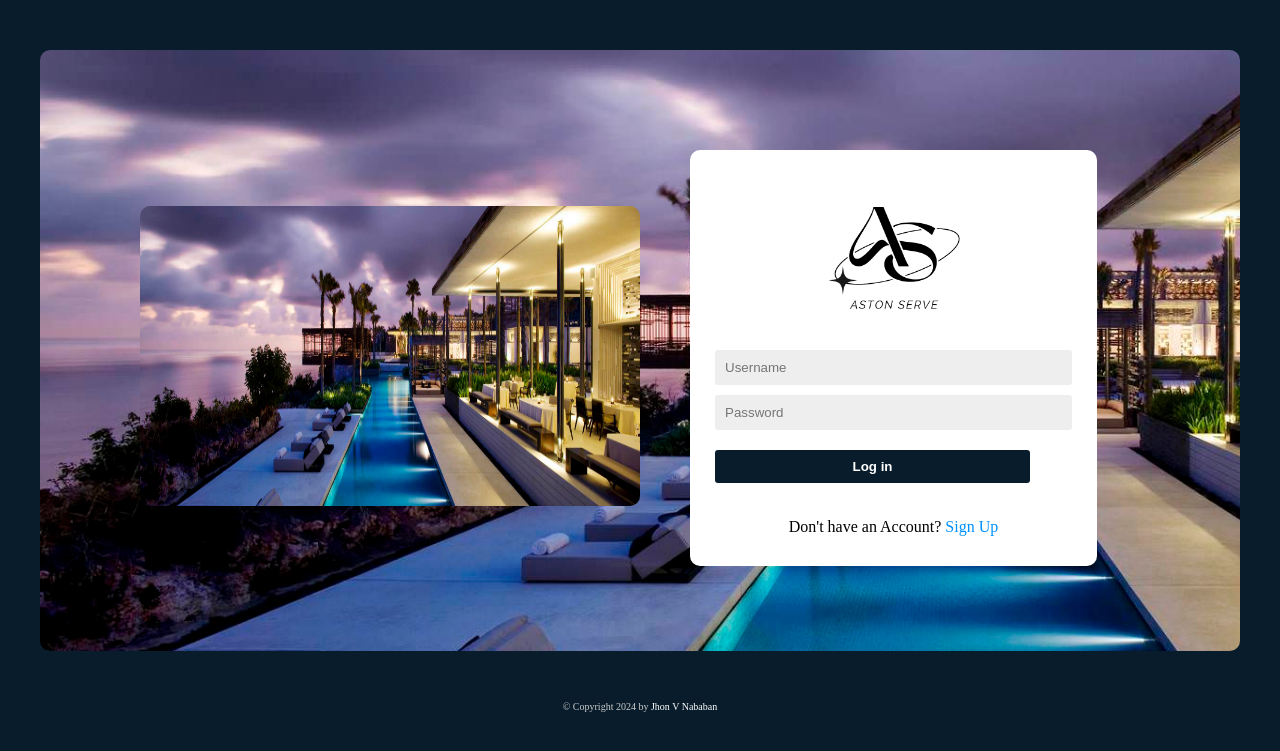
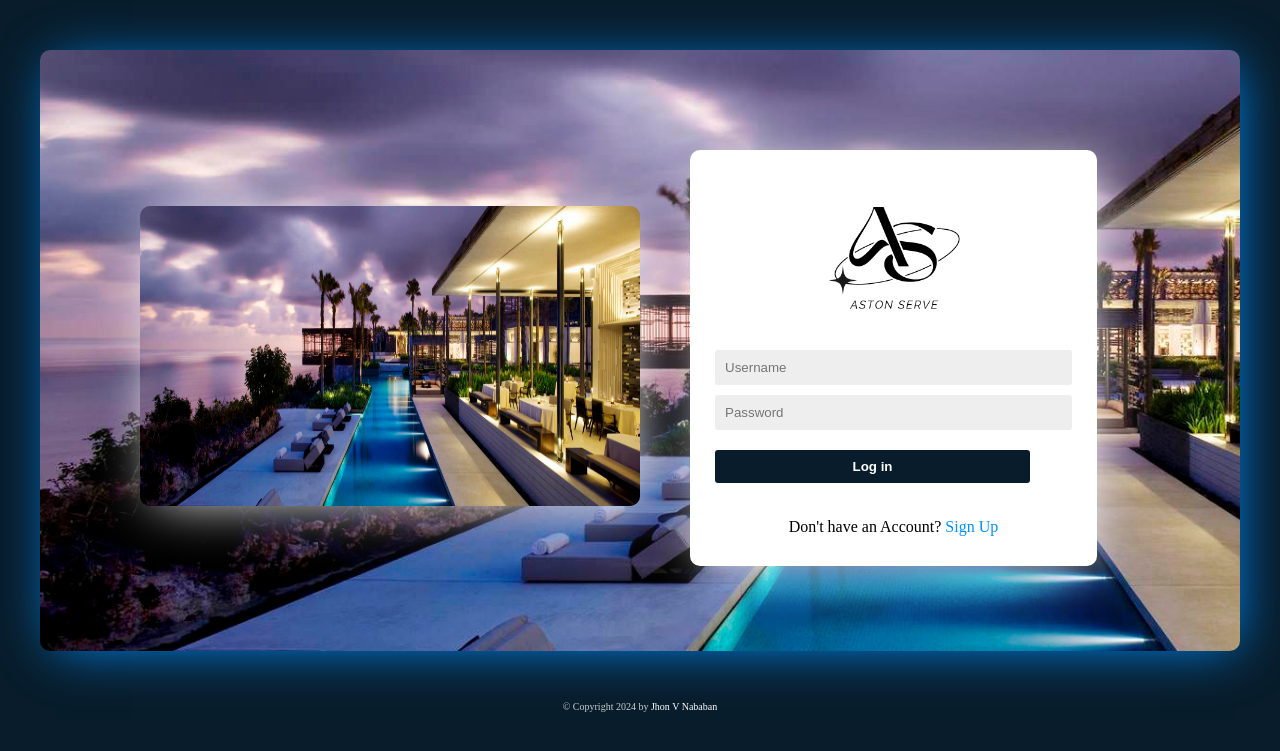
Before and after one commit to jhonvnbb/Aston-Serve, a PHP site: page / in a window 1280 px wide. Shown: the top 751 px of the page. Run offline with PHP 8.4, Linux system fonts and the light colour scheme.

Commit message:
add commit

```diff
--- a/index.php
+++ b/index.php
@@ -59,16 +59,19 @@ if(isset($_POST["login"])){
         background-image: url(./img/logbg.jpg);
         width: 1000px;
         border-radius: 10px;
+        box-shadow: 5px 5px 50px -10px #0091FF;
       }
       .konten1 img {
         height: 300px;
         width: 500px;
         border-radius: 10px;
+        box-shadow: 5px 5px 50px -10px #fff;
       }
       .konten2 {
         background-color: #fff;
         border-radius: 10px;
         margin: 0 0 0 50px;
+        box-shadow: 5px 5px 50px -10px #fff;
         /* height: 500px; */
       }
       .isikonten2 {
--- a/register/index.php
+++ b/register/index.php
@@ -6,6 +6,7 @@ if(isset($_POST["register"])){
     if(registrasi($_POST) > 0){
         echo "<script>
                 alert('Anda berhasil melakukan registrasi!');
+                window.location.href='../';
         </script>";
     } else{
         echo mysqli_error($conn);
```
